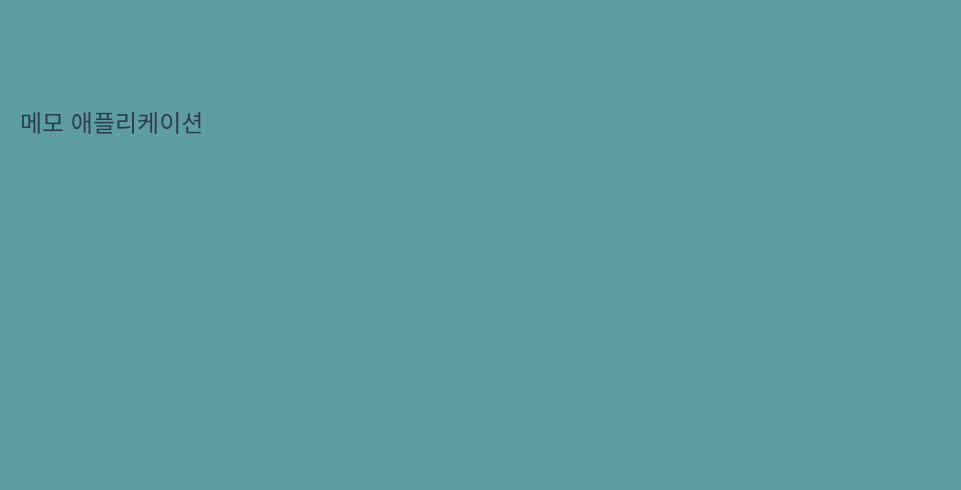
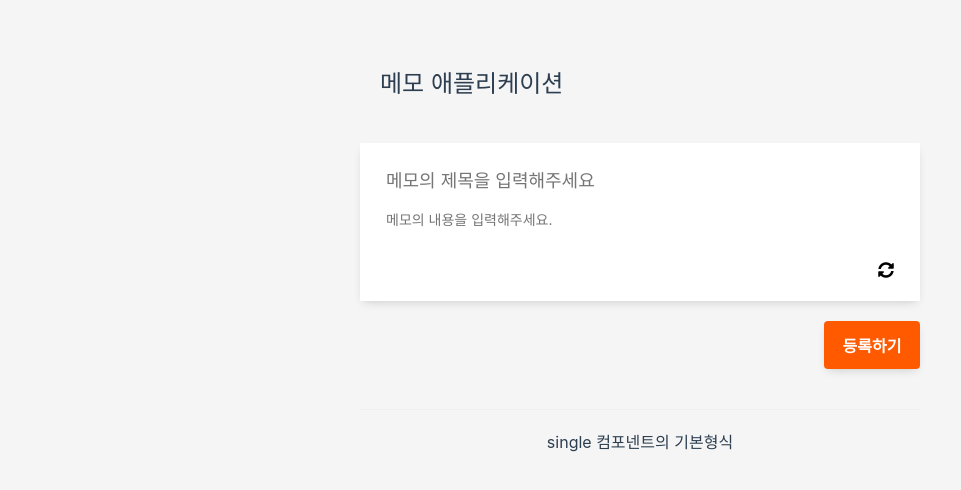
Before and after one commit to mdgarden/vue-memo-app, a Vue app: page / in a window 1280 px wide. Shown: the top 490 px of the page, without its empty margins (0-961 px from the left). Built offline with nearby package versions, Linux system fonts and the light colour scheme.

Commit message:
메모장 전체 틀 및 스타일 완료

```diff
--- a/src/App.vue
+++ b/src/App.vue
@@ -1,30 +1,36 @@
 <template>
   <div id="app">
     <app-header />
+    <memo-app/>
   </div>
 </template>
 
 <script>
 import AppHeader from './components/AppHeader';
+import MemoApp from './components/MemoApp';
 
 export default {
   name: 'app',
   components: {
-    AppHeader
+    AppHeader,
+    MemoApp
   }
 };
 </script>
 
 <style>
 @import "./styles/reset.css";
-@import "./styles/styles.css";
+/* @import "./styles/styles.css"; */
+
 
 #app {
-  font-family: 'Avenir', Helvetica, Arial, sans-serif;
+  font-family: -apple-system, BlinkMacSystemFont, 'Segoe UI', Roboto, Oxygen, Ubuntu, Cantarell, 'Open Sans', 'Helvetica Neue', sans-serif;
   -webkit-font-smoothing: antialiased;
   -moz-osx-font-smoothing: grayscale;
   text-align: center;
   color: #2c3e50;
   margin-top: 60px;
+  width: 560px;
+  margin: 0 auto;;
 }
 </style>
--- a/src/components/AppHeader.vue
+++ b/src/components/AppHeader.vue
@@ -18,8 +18,8 @@ export default {
     }
 
     .app-header h1 {
-            float: left;
-            font-size: 24px;
-            text-align: center;
+        float: left;
+        font-size: 24px;
+        text-align: center;
         }
 </style>
--- a/src/components/Memo.vue
+++ b/src/components/Memo.vue
@@ -0,0 +1,14 @@
+<template>
+  <div>single 컴포넨트의 기본형식
+  </div>
+</template>
+
+<script>
+export default {
+    name: 'Memo'
+}
+</script>
+
+<style scoped>
+
+</style>
--- a/src/components/MemoApp.vue
+++ b/src/components/MemoApp.vue
@@ -6,8 +6,25 @@
 </template>
 
 <script>
+import MemoForm from './MemoForm';
+import Memo from './Memo';
+
 export default {
-    name: '컴포넌트 이름'
+    name: 'MemoApp',//컴포넌트 이름
+    components: {
+      MemoForm,
+      Memo
+    },
+    data(){
+      return {
+        memos:[],
+      };
+    },
+  created(){
+  // 1. 만약긱존에 추가된 local storage에 데이터가 있다면 created 훅에서 localStorage의 데이터를
+  //컴포넌트 내의 memos 데이터에 넣어주고, 그렇지 않다면 그대로 빈 배열로 초기와
+    this.memos = localStorage.memos ? JSON.parse(localStorage.memos):[];
+  }
 }
 </script>
 
--- a/src/components/MemoForm.vue
+++ b/src/components/MemoForm.vue
@@ -1,13 +1,84 @@
 <template>
-  <div>Single File Component의 기본형식 </div>
+  <div class="memo-form">
+    <form>
+      <fieldset>
+      <div>
+        <input class="memo-form__title-form" type="text" placeholder="메모의 제목을 입력해주세요" />
+        <textarea class="memo-form__content-form" placeholder="메모의 내용을 입력해주세요." />
+        <button type="reset"><i class="fas fa-sync-alt"></i></button>
+      </div>
+      <button type="submit">등록하기</button>
+      </fieldset>
+    </form>
+  </div>
 </template>
 
 <script>
 export default {
-    name: '컴포넌트 이름'
+    name: 'MemoForm'
 }
 </script>
 
 <style scoped>
+    .memo-form{
+      margin-bottom: 24px;
+      padding-bottom: 40px;
+      border-bottom: 1px solid #eee;
+    }
 
+    .memo-form form fieldset div {
+      position: relative;
+      padding: 24px;
+      margin-bottom: 20px;
+      box-shadow: 0 4px 10px -4px rgba(0, 0, 0, 0.2);
+      background-color: #ffffff;
+    }
+
+    .memo-form form fieldset div button[type="reset"] {
+      position: absolute;
+      right: 20px;
+      bottom: 20px;
+      font-size: 16px;
+      background: none;
+    }
+
+    .memo-form form fieldset button[type="submit"] {
+      font-family: -apple-system, BlinkMacSystemFont, 'Segoe UI', Roboto, Oxygen, Ubuntu, Cantarell, 'Open Sans', 'Helvetica Neue', sans-serif;
+      float: right;
+      width: 96px;
+      padding: 12px 0;
+      border-radius: 4px;
+      background-color: #ff5a00;
+      box-shadow: 0 4px 10px -4px rgba(0, 0, 0, 0.2);
+      color: #fff;
+      font-size: 16px;
+      font-weight: 600;
+    }
+
+    .memo-form form fieldset .memo-form__title-form {
+      width: 100%;
+      margin-bottom: 12px;
+      font-size: 18px;
+      line-height: 26px;
+    }
+
+    .memo-form form fieldset .memo-form__content-form {
+      width: 100%;
+      height: 66px;
+      font-size: 14px;
+      line-height: 22px;
+      vertical-align: top;
+    }
+
+    .memo-form input:focus {
+      outline: none;
+    }
+
+    .memo-form textarea:focus {
+      outline: none;
+    }
+
+    .memo-form textarea {
+      font-family: -apple-system, BlinkMacSystemFont, 'Segoe UI', Roboto, Oxygen, Ubuntu, Cantarell, 'Open Sans', 'Helvetica Neue', sans-serif;
+    }
 </style>
--- a/src/main.js
+++ b/src/main.js
@@ -5,7 +5,6 @@ import App from './App';
 import router from './router';
 
 Vue.config.productionTip = false;
-Vue.component('potato', { /* ... */ });
 /* eslint-disable no-new */
 new Vue({
   el: '#app',
--- a/src/styles/reset.css
+++ b/src/styles/reset.css
@@ -2,7 +2,7 @@
    v2.0 | 20110126
    License: none (public domain)
 */
-@import "https://fontawesome.com/releases/v5.6.3/css/all.css";
+@import "https://use.fontawesome.com/releases/v5.6.3/css/all.css";
 
 html, body, div, span, applet, object, iframe,
 h1, h2, h3, h4, h5, h6, p, blockquote, pre,
@@ -19,7 +19,7 @@ menu, nav, output, ruby, section, summary,
 time, mark, audio, video {
 	margin: 0;
 	padding: 0;
-	border: 0;
+	border: none;
 	font-size: 100%;
 	font: inherit;
 	vertical-align: baseline;
@@ -31,6 +31,7 @@ footer, header, hgroup, menu, nav, section {
 }
 body {
 	line-height: 1;
+	background-color: #f5f5f5;
 }
 ol, ul {
 	list-style: none;
@@ -47,3 +48,24 @@ table {
 	border-collapse: collapse;
 	border-spacing: 0;
 }
+
+textarea {
+	border: none;
+	resize: none;
+}
+
+input {
+	border: none;
+}
+
+li {
+	list-style: none;
+}
+
+button {
+	border:none;
+}
+
+button:focus {
+	outline: none;
+}
--- a/src/styles/styles.css
+++ b/src/styles/styles.css
@@ -1,4 +1,7 @@
 * {
-    padding : 10px;
     background-color: cadetblue;
 }
+
+body {
+    padding:20px;
+}
```
